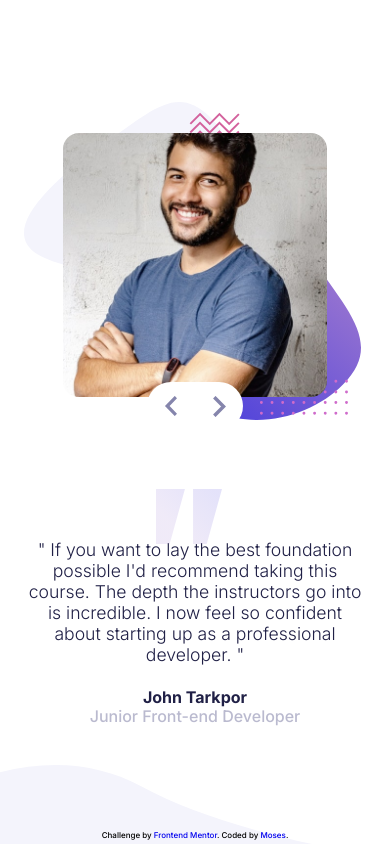
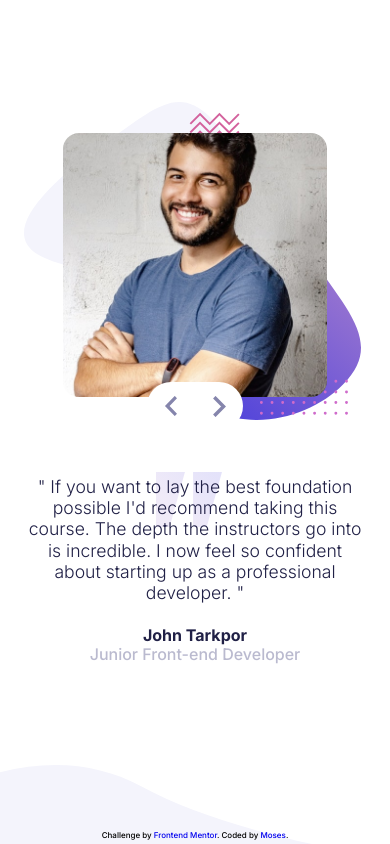
Before and after one commit to mbtenkorang/coding-bootcamp-testimonials, a Vue app: page / in a window 390 px wide. Built offline with nearby package versions, Linux system fonts and the light colour scheme.

Commit message:
Updated styles for mobile

```diff
--- a/src/App.vue
+++ b/src/App.vue
@@ -65,7 +65,7 @@ const testimonialData = ref([
 .b-slide__main__container {
   display: grid;
   grid-template-rows: repeat(2, 1fr);
-  background: 42% top / 92% no-repeat url("/images/pattern-bg.svg"), 48% 68% / 18% no-repeat url("/images/pattern-quotes.svg");
+  background: 42% top / 92% no-repeat url("/images/pattern-bg.svg"), 48% 65% / 18% no-repeat url("/images/pattern-quotes.svg");
 }
 
 .b-slide__header__container {
@@ -122,7 +122,7 @@ const testimonialData = ref([
   display: flex;
   flex-direction: column-reverse;
   align-items: center;
-  justify-content: flex-start;
+  justify-content: center;
 }
 
 .b-slide__footer {
```
